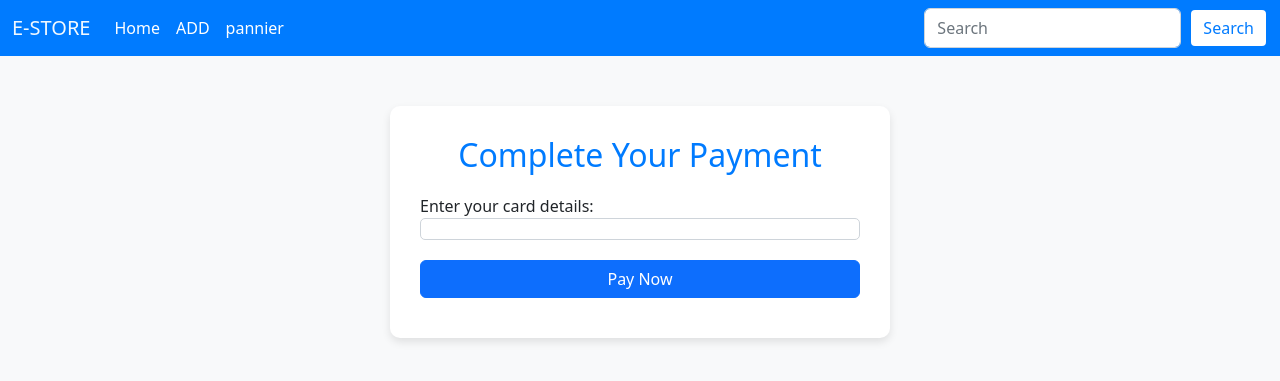
After one commit to reabs3301/ecom2, a Django app: template tp/templates/payment.html in a window 1280 px wide. The commit adds this page. Shown: the top 381 px of the page. Run offline with Django 5.2, Linux system fonts and the light colour scheme; the template is opened without the code that fills it: most values are stand-ins (such as "Sample title", 1, 10 or a date in 2020); parts of the project's set-up code (start-up, migrations or seed data) failed here and were passed over; some libraries are stand-ins or nearby versions.

Commit message:
Add files via upload

```diff
--- /dev/null
+++ b/tp/templates/payment.html
@@ -0,0 +1,132 @@
+<!DOCTYPE html>
+<html lang="en">
+{% load static %}
+<head>
+    <meta charset="UTF-8">
+    <meta name="viewport" content="width=device-width, initial-scale=1.0">
+    <title>Payment</title>
+    <link rel="stylesheet" href="{% static 'css/bootstrap.min.css' %}">
+    <script src="https://js.stripe.com/v3/"></script>
+    <style>
+        body {
+            background-color: #f8f9fa;
+        }
+
+        .payment-container {
+            max-width: 500px;
+            margin: 50px auto;
+            background: white;
+            padding: 30px;
+            border-radius: 10px;
+            box-shadow: 0 4px 8px rgba(0, 0, 0, 0.1);
+        }
+
+        .payment-container h2 {
+            text-align: center;
+            margin-bottom: 20px;
+            color: #007bff;
+        }
+
+        #card-element {
+            background: white;
+            padding: 10px;
+            border-radius: 5px;
+            border: 1px solid #ced4da;
+        }
+
+        #submit-button {
+            width: 100%;
+            margin-top: 20px;
+        }
+
+        #error-message {
+            color: red;
+            margin-top: 10px;
+            text-align: center;
+        }
+    </style>
+</head>
+<body>
+    <nav class="navbar navbar-expand-lg bg-body-tertiary" style="background-color: #007BFF;">
+        <div class="container-fluid" >
+          <a class="navbar-brand" href="#" style="color: aliceblue;">E-STORE</a>
+          <button class="navbar-toggler" type="button" data-bs-toggle="collapse" data-bs-target="#navbarSupportedContent" aria-controls="navbarSupportedContent" aria-expanded="false" aria-label="Toggle navigation">
+            <span class="navbar-toggler-icon"></span>
+          </button>
+          <div class="collapse navbar-collapse" id="navbarSupportedContent">
+            <ul class="navbar-nav me-auto mb-2 mb-lg-0">
+              <li class="nav-item">
+                <a class="nav-link active" aria-current="page" href="{% url 'home'%}" style="color: white;">Home</a>
+              </li>
+              <li class="nav-item">
+                <a class="nav-link" href="{% url 'add' %}" style="color: white;">ADD</a>
+              </li>
+              <li class="nav-item">
+                <a class="nav-link" href="{% url 'pannier' %}" style="color: white;">pannier</a>
+              </li>
+            </ul>
+            <form class="d-flex" role="search" method="POST" action="{% url 'search' %}">
+              {% csrf_token %}
+              <input class="form-control me-2" type="search" placeholder="Search" aria-label="Search" name="input_to_pass">
+
+              <button class="btn btn-outline-success custom-search-btn" type="submit" >Search</button>
+              <style>
+                .custom-search-btn {
+                    background-color:white ;
+                    color: #007BFF ;
+                    border: 2px solid #007BFF ;
+                    /*transition: 0.3s ease-in-out;*/
+                }
+
+                .custom-search-btn:hover {
+                    background-color: #007BFF ;
+                    color: white ;
+                }
+            </style>
+            </form>
+          </div>
+        </div>
+    </nav>
+
+    <div class="payment-container">
+        <h2>Complete Your Payment</h2>
+        <form id="payment-form">
+            <label for="card-element">Enter your card details:</label>
+            <div id="card-element" class="form-control"></div>
+            <button id="submit-button" class="btn btn-primary">Pay Now</button>
+            <div id="error-message" role="alert"></div>
+        </form>
+    </div>
+
+    <script>
+        const stripe = Stripe("{{ stripe_publishable_key }}");  // Use your publishable key
+        const elements = stripe.elements();
+        const cardElement = elements.create("card");
+        cardElement.mount("#card-element");
+
+        const form = document.getElementById("payment-form");
+        const submitButton = document.getElementById("submit-button");
+        const errorMessage = document.getElementById("error-message");
+
+        form.addEventListener("submit", async (event) => {
+            event.preventDefault();
+            submitButton.disabled = true;
+
+            const { error, paymentIntent } = await stripe.confirmCardPayment("{{ client_secret }}", {
+                payment_method: { card: cardElement },
+            });
+
+            if (error) {
+                errorMessage.textContent = error.message;
+                submitButton.disabled = false;
+            } else {
+                if (paymentIntent.status === "succeeded") {
+                    alert("Payment successful!");
+                    window.location.href = "{% url 'home' %}"; // Redirect after success
+                }
+            }
+        });
+    </script>
+
+</body>
+</html>
```
Also changed, not shown: tp/templates/error.html (added, +12 -0 lines), tp/templates/pannier.html (+48 -1 lines).
